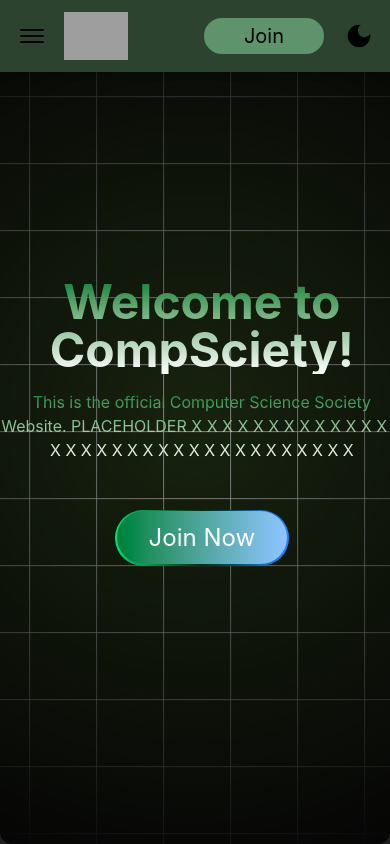
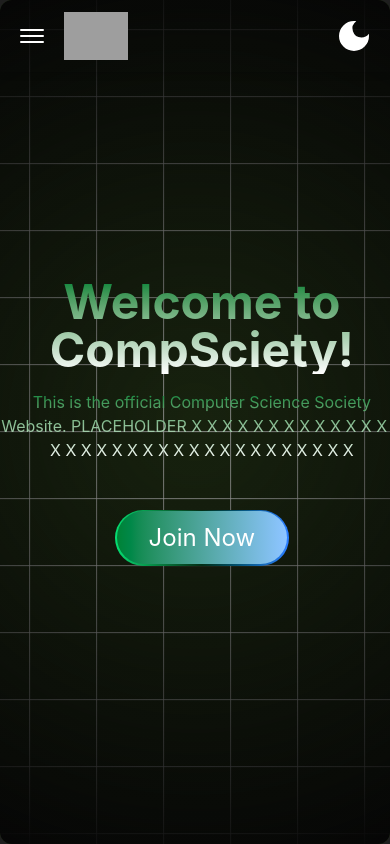
Before and after one commit to drinaissante/CompSciety, a React (Vite) app: page / in a window 390 px wide. Shown: the top 844 px of the page. Built offline with nearby package versions, Linux system fonts and the light colour scheme; grey boxes are pictures that could not be loaded.

Commit message:
Testing out new navbar. Test mobile.

```diff
--- a/src/components/NavBar.jsx
+++ b/src/components/NavBar.jsx
@@ -4,6 +4,9 @@ import logo from "../assets/CompSciety.png"
 import { useState, useEffect, useRef } from "react";
 
 import { FaFacebook, FaInstagram, FaLinkedin } from "react-icons/fa";
+
+
+
 
 import { MdDarkMode, MdLightMode } from "react-icons/md";
 
@@ -52,13 +55,13 @@ function NavBar() {
     }
   }, [openMenu]); // openMenu is necessary since in react, every time na may changes dito ( sa openMenu reference object ), magru-run yung nasa loob ng code.
 
-  const navLinks = ['Home', 'Events', 'Blogs', 'About', 'Partners', 'Contact'];
+  const navLinks = ['Home', 'About', 'Events', 'Blog', 'Contact'];
 
   return (
-    <header className="fixed w-full z-50 shadow-md bg-[#2c4330] text-black dark:text-white transition-colors">
+    <header className="fixed w-full z-50 shadow-md text-white transition-colors">
       <div className="mx-auto flex items-center justify-between px-4 py-3">
 
-        <div className="flex items-center gap-4">
+        <div className="flex items-center gap-4 lg:ml-50">
           <button
             ref={menuRef}
             className="lg:hidden flex flex-col justify-center items-center w-8 h-8 cursor-pointer hover:text-[#5e936c] transition"
@@ -73,12 +76,12 @@ function NavBar() {
           <img
             src={logo}
             alt="Logo"
-            className="lg:h-16 h-12 cursor-pointer"
+            className="lg:h-21 h-12 cursor-pointer"
             onClick={() => window.scrollTo({ top: 0, behavior: 'smooth' })}
           />
         </div>
 
-        <nav className="hidden lg:flex gap-10 text-lg font-medium">
+        <nav className="hidden lg:flex gap-25 text-lg font-medium bg-[#18230F] border border-[#255F38] rounded-full p-7 lg:px-20 px-1">
           {navLinks.map((link, index) => (
             <a key={index} href='#' className="hover:text-[#5e936c] transition"
               onClick={(event) => {
@@ -90,22 +93,9 @@ function NavBar() {
           ))}
         </nav>
 
-        <div className="flex items-center gap-5">
-
-          <div className="hidden sm:flex gap-3">
-            <a href="https://facebook.com/compscietybulsu2025/" target="_blank"><FaFacebook size={30} /></a>
-            <a href="https://instagram.com/compscietybulsu2025/" target="_blank"><FaInstagram size={30} /></a>
-            <a href="https://linkedin.com/in/computer-science-society-bulsu-705740378/" target="_blank"><FaLinkedin size={30} /></a>
-          </div>
-
-          <div className="bg-[#5e936c] text-xl flex text-center px-10 py-1 rounded-full">
-            Join
-          </div>
-
-          <button className="cursor-pointer" onClick={() => setIsDark(!isDark)} aria-label="Toggle Theme">
-            {isDark ? <MdLightMode size={30} /> : <MdDarkMode size={30} />}
-          </button>
-        </div>
+        <button className="cursor-pointer lg:mr-40" onClick={() => setIsDark(!isDark)} aria-label="Toggle Theme">
+          {isDark ? <MdLightMode size={40} /> : <MdDarkMode size={40} />}
+        </button>
       </div>
 
       {/* Mobile menu */}
```
